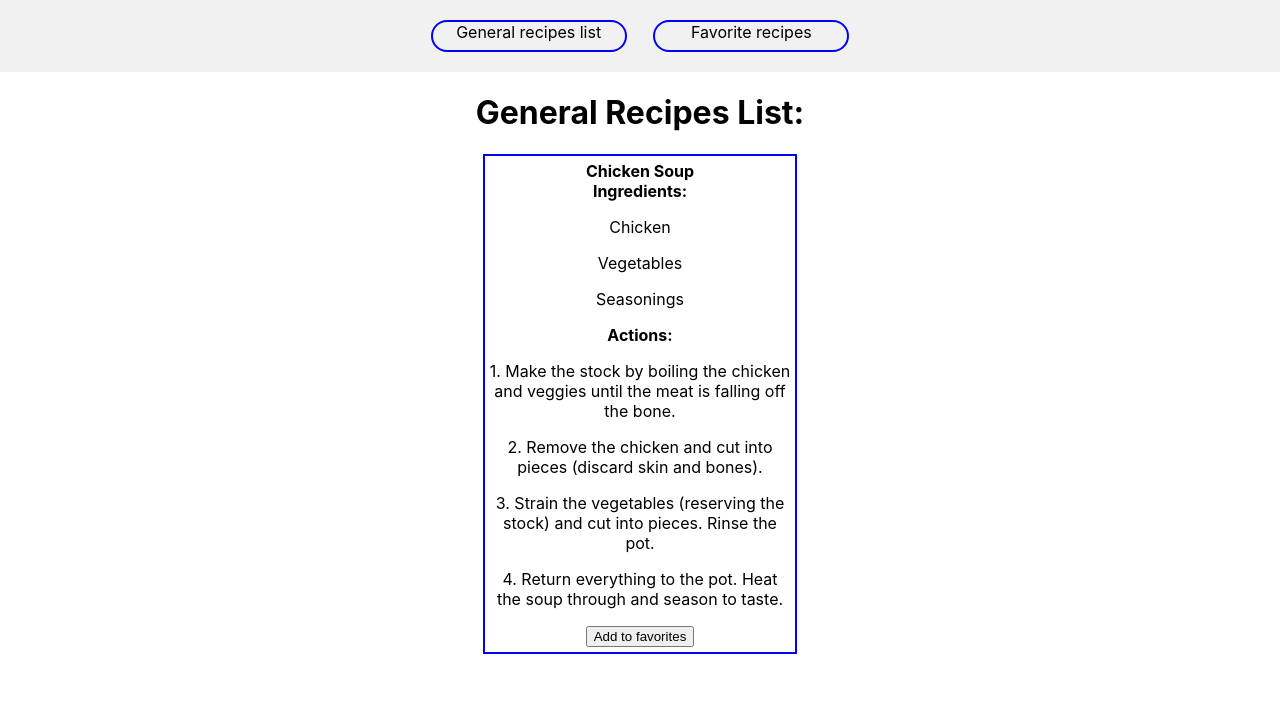
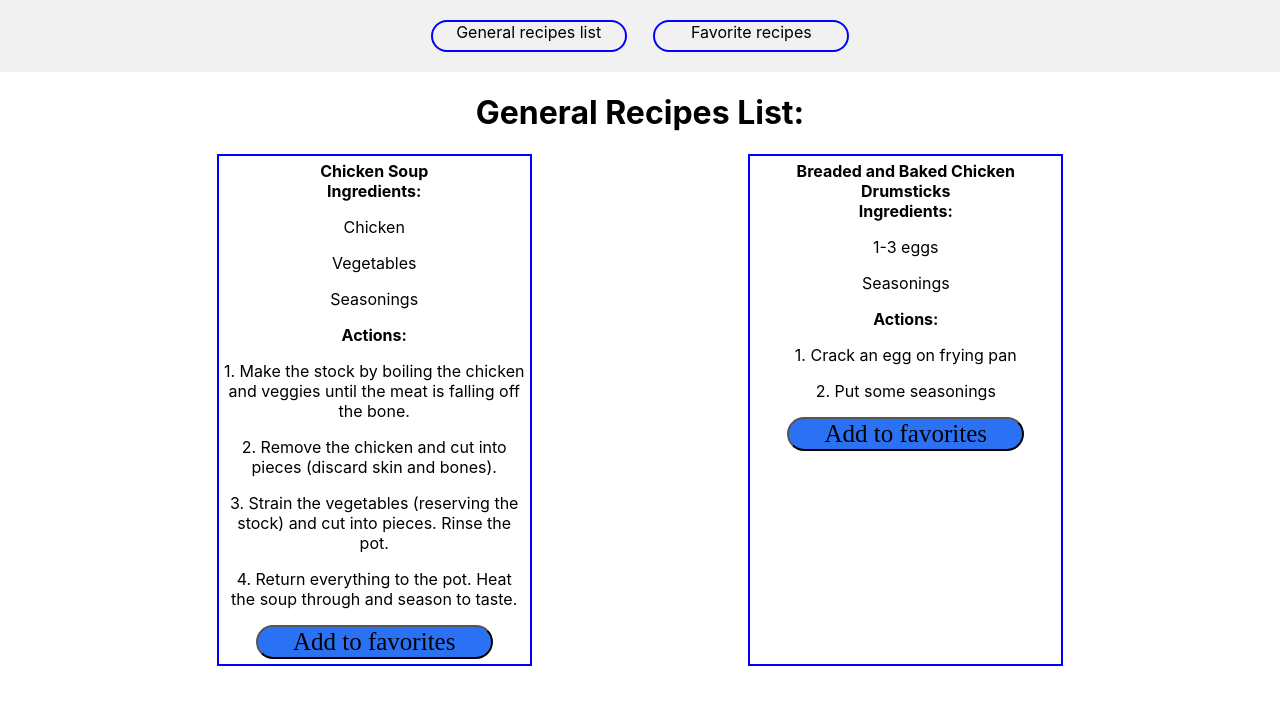
Before and after one commit to Kabadzh0b/Recipe-Management-App, a React (Create React App) app: page / in a window 1280 px wide. Shown: the top 704 px of the page. Built offline with nearby package versions, Linux system fonts and the light colour scheme; the HTML template or start-up script is replaced by a standard one.

Commit message:
add to favorites button styles

```diff
--- a/src/App.css
+++ b/src/App.css
@@ -39,6 +39,15 @@
   flex-wrap: wrap;
 }
 
+.Add-to-favorites-btn{
+  width: 18.5vw;
+  border-radius: 25px;
+  background: rgb(43, 113, 243);
+  font-family: "Avignon Pro";
+  font-size:25px;
+  cursor: pointer;
+}
+
 .Flex-container{
   display: flex;
 }
--- a/src/components/GeneralList.tsx
+++ b/src/components/GeneralList.tsx
@@ -15,6 +15,21 @@ export const GeneralList = ()=>{
         cooking:false,
         markedIngredients:[false,false,false],
         markedActions:[false,false,false,false],
+    },
+    {
+        name:"Breaded and Baked Chicken Drumsticks",
+        ingredients:[
+            "1-3 eggs",
+            "Seasonings"
+        ],
+        actions:[
+            "1. Crack an egg on frying pan",
+            "2. Put some seasonings",
+        ],
+        id:Math.random(),
+        cooking:false,
+        markedIngredients:[false,false],
+        markedActions:[false,false],
     }];
 
     const dispatch = useDispatch();
@@ -40,7 +55,9 @@ export const GeneralList = ()=>{
                                 <p>{action}</p>
                             ))}
                         </div>
-                        <button onClick={() => {dispatch({type:"ADD_FAVORITE_RECIPE", payload:recipe})}}>Add to favorites</button>
+                        <button className="Add-to-favorites-btn" onClick={() => {
+                            dispatch({type:"ADD_FAVORITE_RECIPE", payload:recipe})}
+                        }>Add to favorites</button>
                     </div>
                 ))}
             </div>
```
